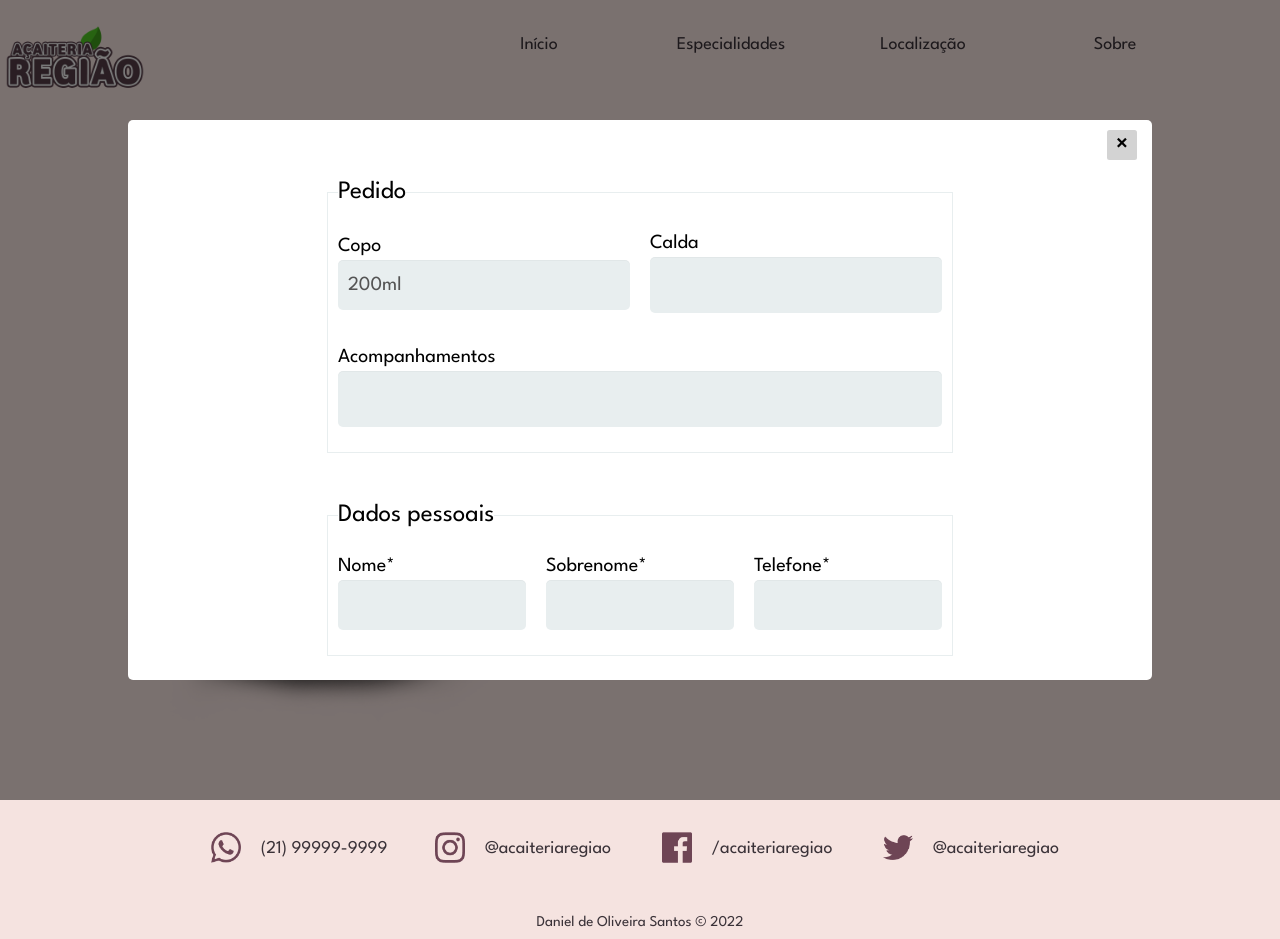
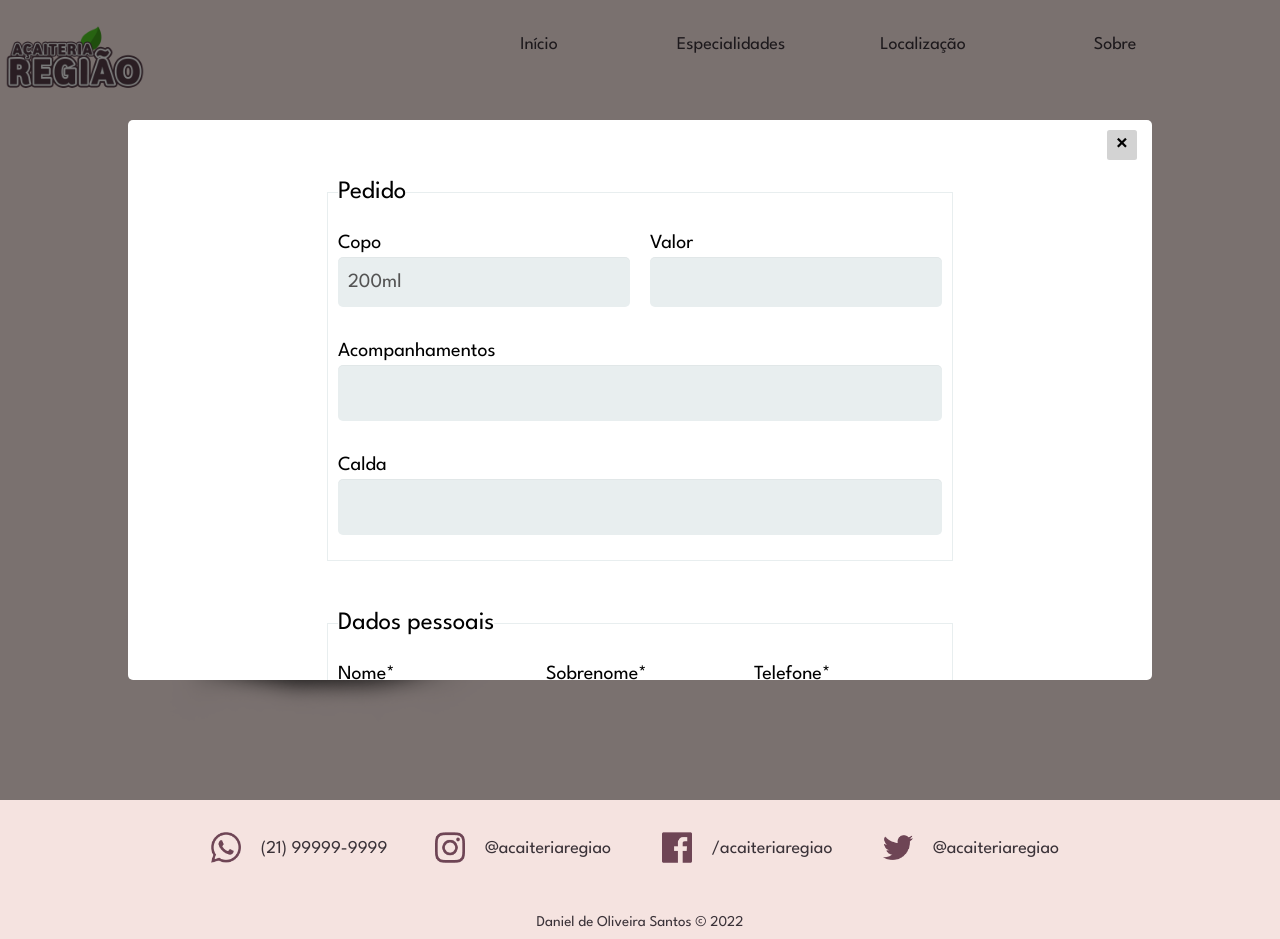
Before and after one commit to danideoliveira/acaiteria-regiao, a React (Vite) app: page /pedido in a window 1280 px wide. Both pictures are taken after a click on the button "Prosseguir". Built offline with nearby package versions, Linux system fonts and the light colour scheme.

Commit message:
Add order price

```diff
--- a/src/components/make-order/MakeOrder.jsx
+++ b/src/components/make-order/MakeOrder.jsx
@@ -8,6 +8,7 @@ import {
   Item,
   Label,
   Button,
+  Price,
 } from "./MakeOrder.styled.js";
 import { Title } from "../../helpers/globalTags";
 import { colors } from "../../helpers/variables";
@@ -28,15 +29,19 @@ export default function MakeOrder() {
     biscoito: "",
     caldaMorango: "",
     caldaChocolate: "",
+    preco: "",
   };
 
   function handleChange(event) {
     const items = document.querySelectorAll(".maker-item");
-    const cupSize = ["200ml", "400ml", "700ml"];
+    const orderPrice = document.querySelector(".order-price");
+    const cupSize = { "200ml": "R$6,00", "400ml": "R$7,00", "700ml": "R$8,50" };
     const sauces = ["caldaChocolate", "caldaMorango"];
 
-    if (cupSize.includes(event.target.value)) {
+    if (cupSize[event.target.value]) {
       order.copo = event.target.value;
+      order.preco = cupSize[event.target.value];
+      orderPrice.innerText = cupSize[event.target.value];
     }
 
     if (event.target.checked) {
@@ -57,7 +62,7 @@ export default function MakeOrder() {
       items.forEach((item) => {
         if (item.id === event.target.value) {
           item.style.display = "none";
-          order[event.target.value] = ""
+          order[event.target.value] = "";
         }
       });
     }
@@ -255,10 +260,14 @@ export default function MakeOrder() {
                 </Grid>
               </div>
 
-              <div>
-                <Button className="continue-button" onClick={() => {
-                  showModal(order)
-                  }}>
+              <div className="order-total">
+                <Price className="order-price">R$6,00</Price>
+                <Button
+                  className="continue-button"
+                  onClick={() => {
+                    showModal(order);
+                  }}
+                >
                   Prosseguir
                 </Button>
               </div>
--- a/src/components/make-order/MakeOrder.styled.js
+++ b/src/components/make-order/MakeOrder.styled.js
@@ -88,6 +88,12 @@ export const DivRight = styled.div`
     h2 {
       margin-bottom: 3rem;
     }
+
+    .order-total {
+      display: flex;
+      justify-content: space-between;
+      align-items: center;
+    }
   }
 
   @media (min-width: 320px) and (max-width: 999px) {
@@ -102,6 +108,10 @@ export const DivRight = styled.div`
         h2 {
           font-size: 5.4rem;
         }
+      }
+
+      .order-total {
+        flex-direction: column;
       }
 
       .continue-button {
@@ -214,3 +224,15 @@ export const Button = styled.button`
     width: 100%;
   }
 `;
+
+export const Price = styled.p`
+  font-size: 3.2rem;
+  color: ${colors.purple};
+  font-weight: 800;
+  margin-top: 1.5rem;
+
+  @media (min-width: 320px) and (max-width: 999px) {
+    font-size: 4rem;
+    margin-bottom: 2rem;
+  }
+`;
--- a/src/components/modal-info/ModalInfo.jsx
+++ b/src/components/modal-info/ModalInfo.jsx
@@ -49,7 +49,7 @@ export default function ModalInfo({ order }) {
                 <FormInfo>
                   <fieldset className="field-pedido">
                     <legend>Pedido</legend>
-                    <div>
+                    <div className="copo-div">
                       <label>Copo</label>
                       <input
                         type="text"
@@ -59,7 +59,17 @@ export default function ModalInfo({ order }) {
                         disabled
                       />
                     </div>
-                    <div>
+                    <div className="valor-div">
+                      <label>Valor</label>
+                      <input
+                        type="text"
+                        className="preco-pedido"
+                        defaultValue="R$6,00"
+                        required
+                        disabled
+                      />
+                    </div>
+                    <div className="acomp-div">
                       <label>Acompanhamentos</label>
                       <textarea
                         className="acompanhamento-pedido"
@@ -67,7 +77,7 @@ export default function ModalInfo({ order }) {
                         disabled
                       />
                     </div>
-                    <div>
+                    <div className="calda-div">
                       <label>Calda</label>
                       <textarea className="calda-pedido" required disabled />
                     </div>
--- a/src/components/modal-info/ModalInfo.styled.js
+++ b/src/components/modal-info/ModalInfo.styled.js
@@ -145,18 +145,22 @@ export const FormInfo = styled.form`
 
   .field-pedido {
     grid-template-columns: repeat(2, 1fr);
-    grid-template-areas: "copo calda" "acomp acomp";
+    grid-template-areas: "copo preco" "acomp acomp" "calda calda";
 
-    div:nth-child(2) {
+    .copo-div {
       grid-area: copo;
     }
 
-    div:nth-child(3) {
+    .acomp-div {
       grid-area: acomp;
     }
 
-    div:nth-child(1) {
+    .calda-div {
       grid-area: calda;
+    }
+
+    .preco-div {
+      grid-area: preco;
     }
   }
 
@@ -189,6 +193,7 @@ export const FormInfo = styled.form`
   @media (min-width: 320px) and (max-width: 480px) {
     fieldset {
       grid-template-columns: repeat(1, 1fr);
+      width: 100%;
     }
   }
 `;
@@ -217,4 +222,8 @@ export const Button = styled.button`
     padding: 1.5rem 7rem;
     font-size: 2rem;
   }
+
+  @media (min-width: 320px) and (max-width: 480px) {
+    padding: 1.5rem 2rem;
+  }
 `;
--- a/src/helpers/Mixins.js
+++ b/src/helpers/Mixins.js
@@ -22,6 +22,7 @@ export function showModal(order) {
   const copo = document.querySelector(".copo-pedido");
   const acompanhamentos = document.querySelector(".acompanhamento-pedido");
   const calda = document.querySelector(".calda-pedido");
+  const preco = document.querySelector(".preco-pedido");
 
   const { morango, banana, biscoito, leite, jujuba, pacoca } = order;
   const { caldaChocolate, caldaMorango } = order;
@@ -40,6 +41,7 @@ export function showModal(order) {
   copo.value = order.copo;
   calda.value = newArrCaldas.join(", ");
   acompanhamentos.value = newArrAcomp.join(", ");
+  preco.value = order.preco;
 }
 
 export function showModalSoon() {
```
